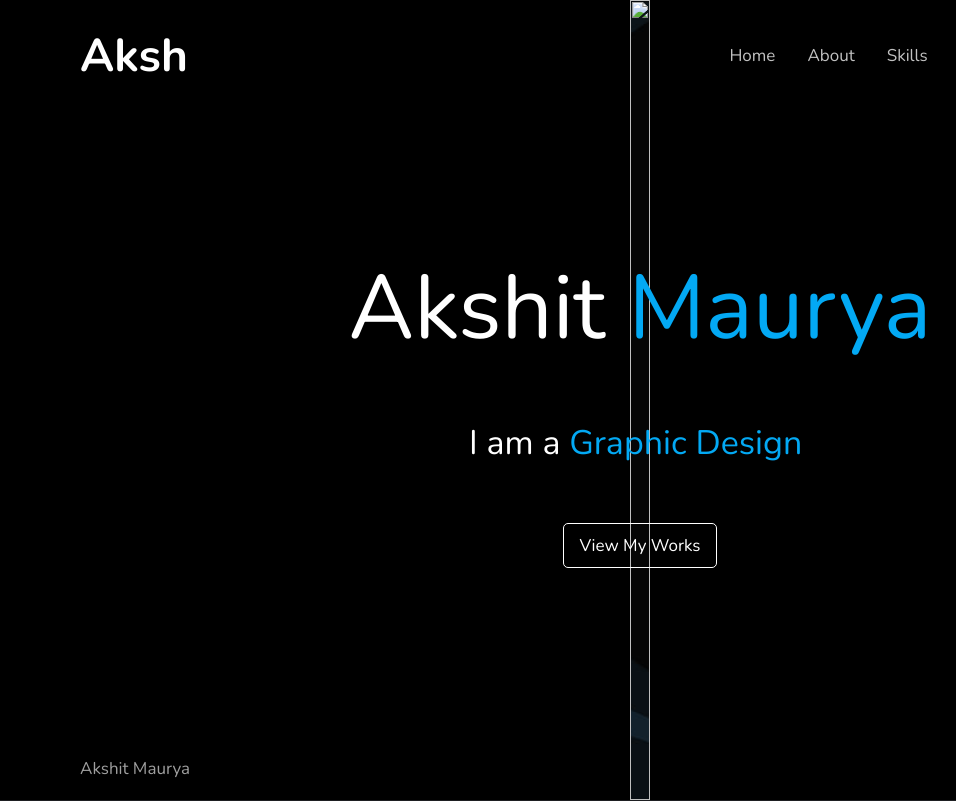
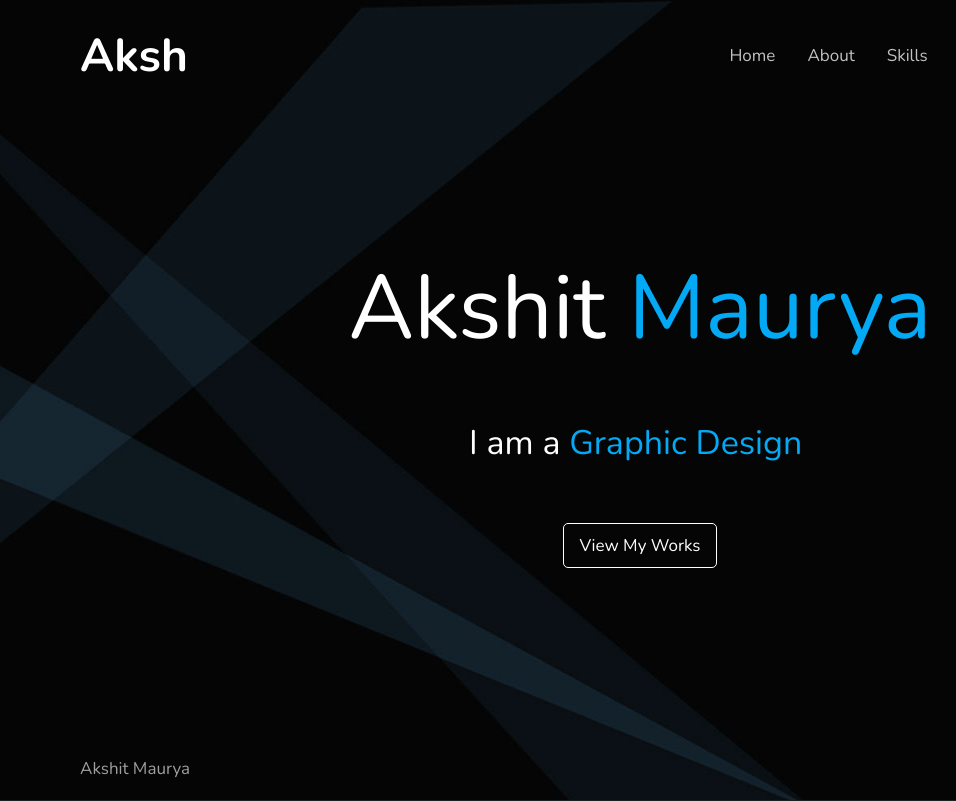
Before and after one commit to HyperionAksh/AkshPortfolio.github.io, a plain HTML site: page index.html in a window 1280 px wide. Shown: the top 801 px of the page, 0-956 px from the left. Drawn offline with nearby package versions, Linux system fonts and the light colour scheme.

Commit message:
Update index.html

```diff
--- a/index.html
+++ b/index.html
@@ -60,7 +60,7 @@
             </div>
         </div>
         <div class="hero-img">
-            <img src="Images//banner.png" alt="">
+            <img src="images/banner.png" alt="">
         </div>
         <div class="social-icons" data-aos="fade-up" data-aos-duration="1000" data-aos-delay="1800"
         data-aos-anchor-placement="bottom-bottom">
```
